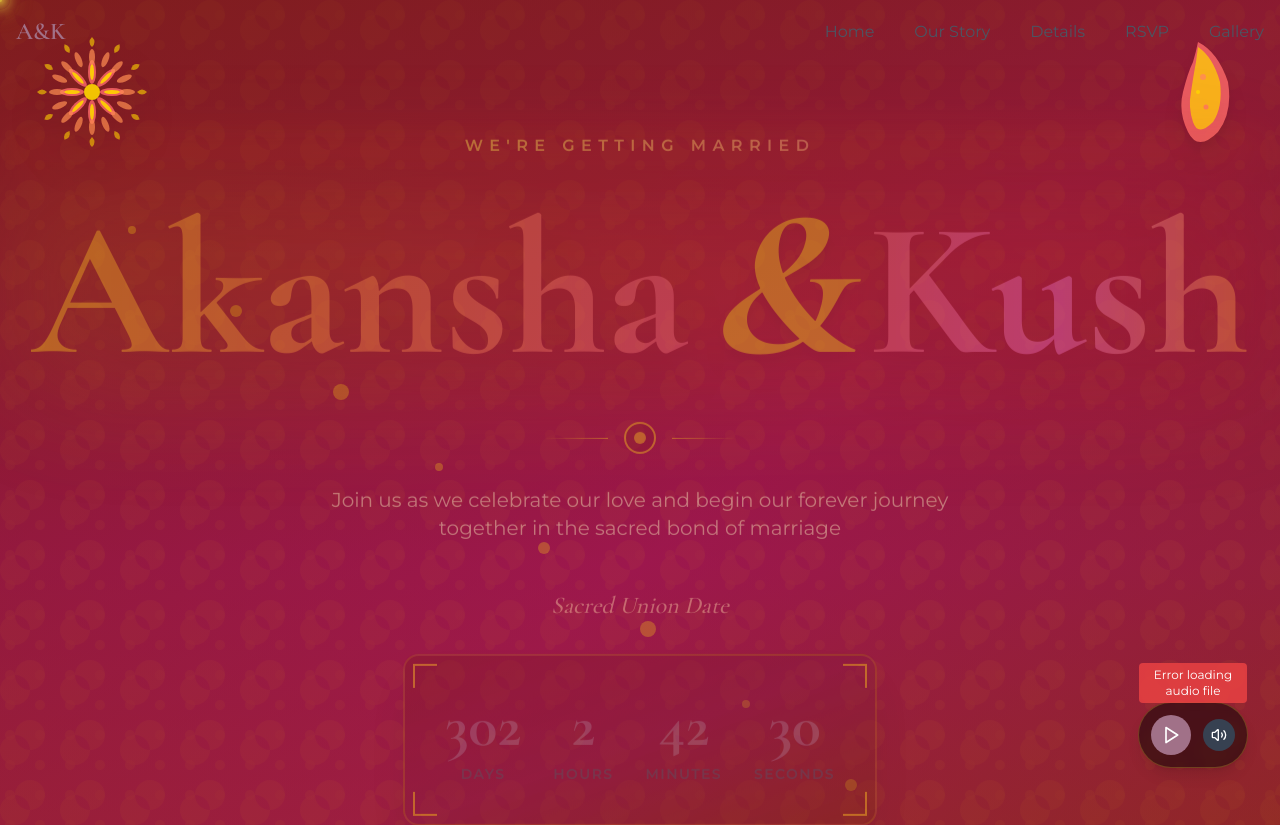
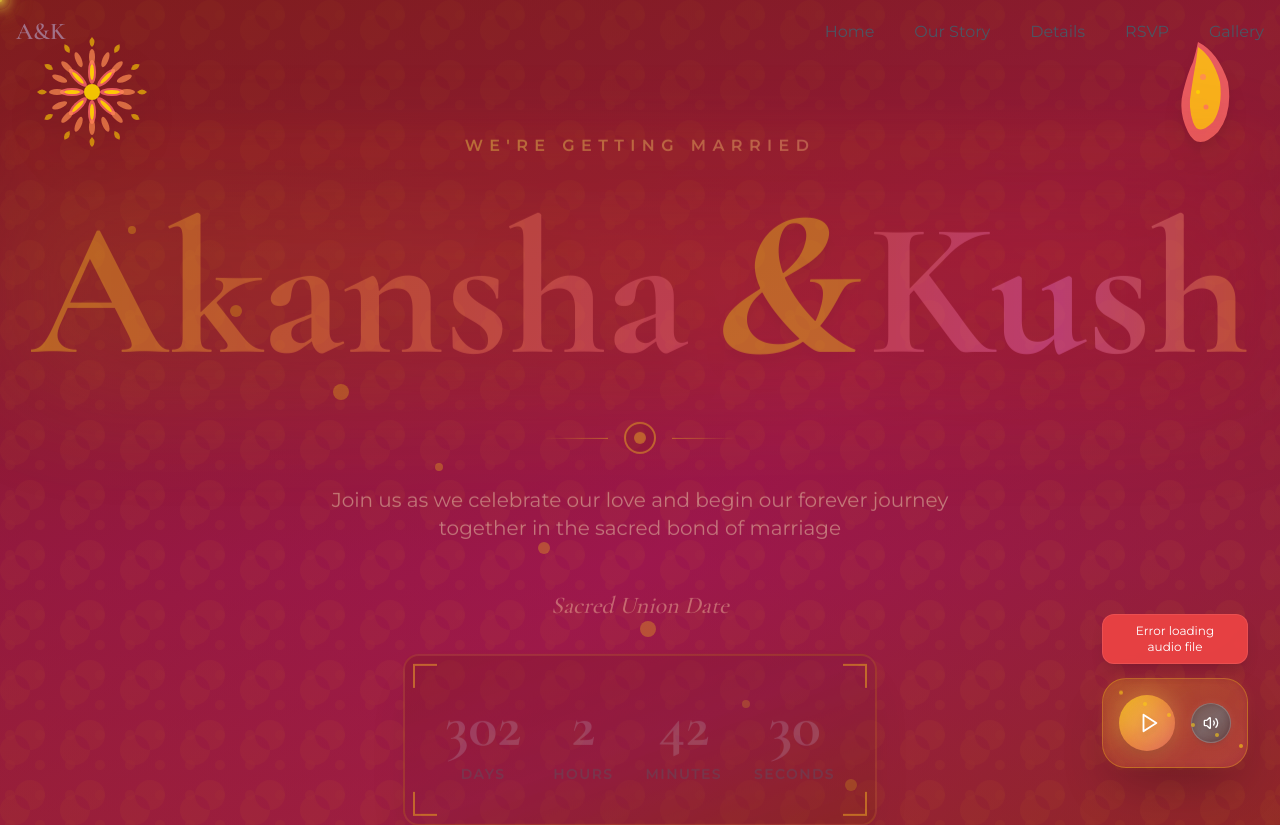
Before and after one commit to Heyykrishnna/AK-Wedding, a React (Vite) app: page / in a window 1280 px wide. Shown: the top 825 px of the page. Built offline with nearby package versions, Linux system fonts and the light colour scheme.

Commit message:
Refactor: Replace music button with aesthetic element
Replaced the music button with a more visually appealing and blurred element.

```diff
--- a/src/components/AudioPlayer.tsx
+++ b/src/components/AudioPlayer.tsx
@@ -68,7 +68,7 @@ const AudioPlayer: React.FC<AudioPlayerProps> = ({ audioSrc, autoPlay = false })
   }, [autoPlay]);
 
   return (
-    <div className="fixed bottom-8 right-8 z-50 bg-black/50 backdrop-blur-sm rounded-full p-3 shadow-lg border border-wedding-gold/30">
+    <div className="fixed bottom-8 right-8 z-50 group">
       <audio
         ref={audioRef}
         src={audioSrc}
@@ -77,31 +77,87 @@ const AudioPlayer: React.FC<AudioPlayerProps> = ({ audioSrc, autoPlay = false })
         onError={handleError}
       />
 
-      <div className="flex items-center gap-3">
+      {/* Main container with enhanced blur and glass effect */}
+      <div className="relative bg-gradient-to-br from-yellow-400/20 via-orange-400/15 to-red-400/20 backdrop-blur-xl rounded-3xl p-4 shadow-2xl border border-yellow-400/30 hover:border-yellow-400/50 transition-all duration-300 hover:shadow-yellow-400/20 hover:shadow-lg">
+        {/* Inner glow effect */}
+        <div className="absolute inset-0 bg-gradient-to-br from-yellow-400/10 to-orange-400/10 rounded-3xl blur-sm"></div>
+
+        {/* Content */}
+        <div className="relative flex items-center gap-4">
+          {/* Play/Pause button with enhanced styling */}
           <button
             onClick={togglePlay}
-          className="w-10 h-10 rounded-full flex items-center justify-center bg-wedding-mauve hover:bg-wedding-mauve/80 transition-colors"
+            className="relative w-14 h-14 rounded-full flex items-center justify-center bg-gradient-to-br from-yellow-400/80 via-orange-400/70 to-red-400/60 hover:from-yellow-300/90 hover:via-orange-300/80 hover:to-red-300/70 transition-all duration-300 shadow-lg hover:shadow-xl hover:scale-105 group-hover:animate-pulse"
             aria-label={isPlaying ? 'Pause music' : 'Play music'}
           >
+            {/* Button inner glow */}
+            <div className="absolute inset-0 bg-gradient-to-br from-yellow-300/40 to-orange-300/40 rounded-full blur-md"></div>
+
+            {/* Icon */}
+            <div className="relative z-10">
               {isPlaying ?
-            <Pause className="text-white" size={20} /> :
-            <Play className="text-white" size={20} />
+                <Pause className="text-white drop-shadow-lg" size={22} /> :
+                <Play className="text-white drop-shadow-lg ml-1" size={22} />
               }
+            </div>
           </button>
 
+          {/* Mute button with refined styling */}
           <button
             onClick={toggleMute}
-          className="w-8 h-8 rounded-full flex items-center justify-center bg-gray-700 hover:bg-gray-600 transition-colors"
+            className="relative w-10 h-10 rounded-full flex items-center justify-center bg-gradient-to-br from-gray-700/60 via-gray-600/70 to-gray-800/60 hover:from-gray-600/70 hover:via-gray-500/80 hover:to-gray-700/70 transition-all duration-300 shadow-md hover:shadow-lg hover:scale-105 backdrop-blur-sm border border-white/20"
             aria-label={isMuted ? 'Unmute music' : 'Mute music'}
           >
+            {/* Mute button glow */}
+            <div className="absolute inset-0 bg-white/10 rounded-full blur-sm"></div>
+
+            {/* Icon */}
+            <div className="relative z-10">
               {isMuted ?
-            <VolumeX className="text-white" size={16} /> :
-            <Volume2 className="text-white" size={16} />
+                <VolumeX className="text-white drop-shadow-md" size={16} /> :
+                <Volume2 className="text-white drop-shadow-md" size={16} />
               }
+            </div>
           </button>
+
+          {/* Music indicator with animated bars */}
+          {isPlaying && (
+            <div className="flex items-center gap-1">
+              {[...Array(3)].map((_, i) => (
+                <div
+                  key={i}
+                  className="w-1 bg-gradient-to-t from-yellow-400 to-orange-400 rounded-full animate-pulse"
+                  style={{
+                    height: `${12 + (i % 2) * 4}px`,
+                    animationDelay: `${i * 0.2}s`,
+                    animationDuration: '1s'
+                  }}
+                />
+              ))}
             </div>
+          )}
+        </div>
+
+        {/* Floating particles effect */}
+        <div className="absolute -inset-2 pointer-events-none">
+          {[...Array(6)].map((_, i) => (
+            <div
+              key={i}
+              className="absolute w-1 h-1 bg-yellow-400/60 rounded-full animate-float-slow"
+              style={{
+                top: `${20 + (i * 10)}%`,
+                left: `${15 + (i * 15)}%`,
+                animationDelay: `${i * 0.5}s`,
+                animationDuration: `${3 + i}s`
+              }}
+            />
+          ))}
+        </div>
+      </div>
+
+      {/* Error message with enhanced styling */}
       {error && (
-        <div className="absolute -top-10 left-0 right-0 bg-red-500/80 text-white text-xs py-1 px-3 rounded text-center">
+        <div className="absolute -top-16 left-0 right-0 bg-red-500/90 backdrop-blur-sm text-white text-xs py-2 px-4 rounded-xl text-center shadow-lg border border-red-400/30">
           {error}
         </div>
       )}
```
Lines whose indentation alone changed are shown as unchanged.
